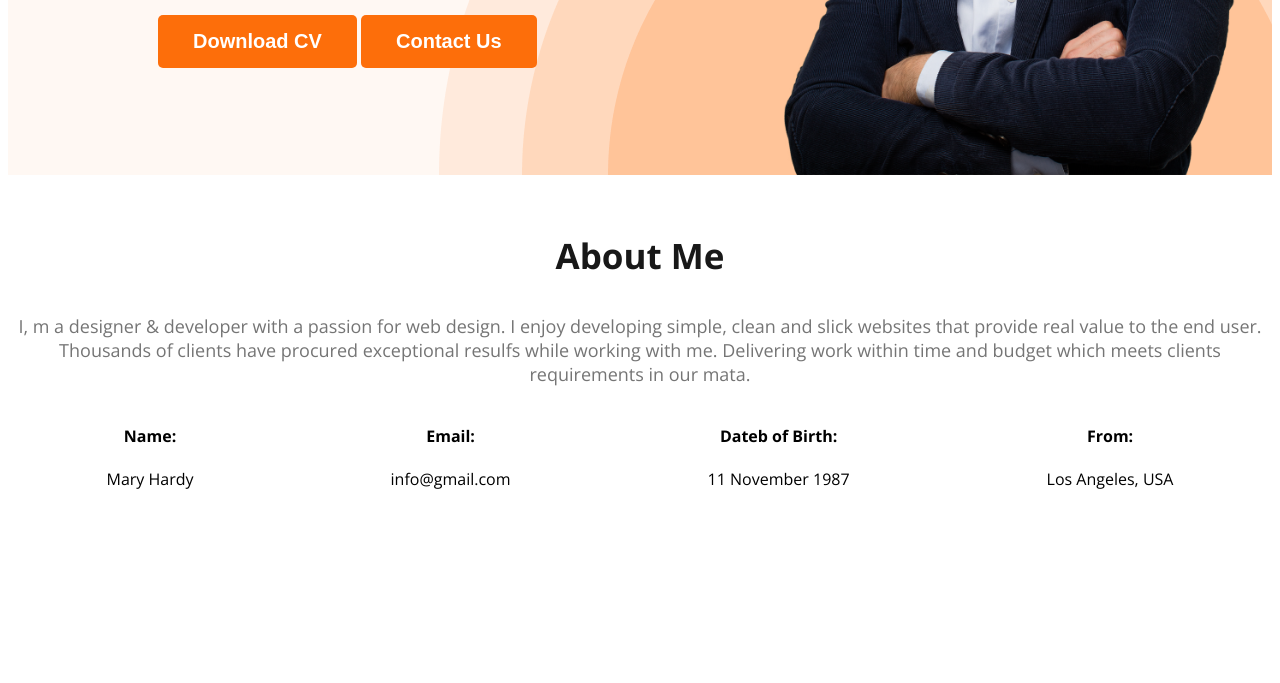
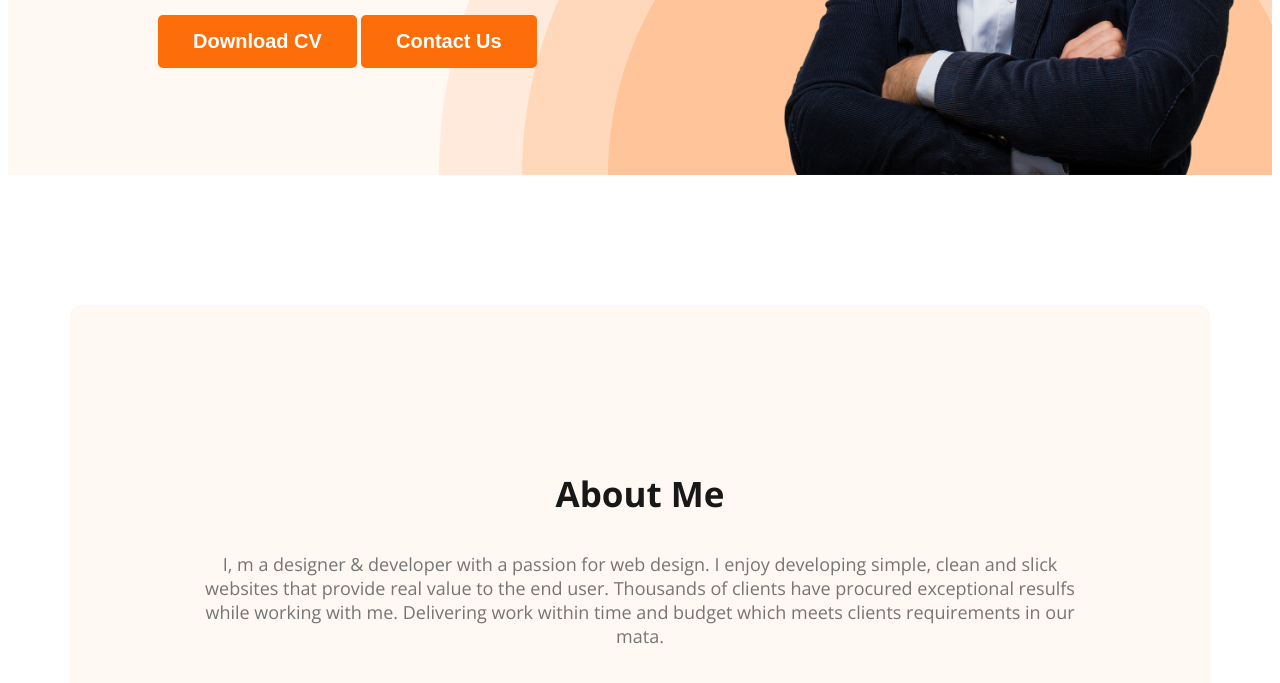
Before and after one commit to rabiul-alam95/webdeveloper-portfolio, a plain HTML site: page index.html in a window 1280 px wide. Shown: the part 593-1276 px from the top of the page. Before the commit the page ends 1129 px from the top, so only its background shows below. Drawn offline with nearby package versions, Linux system fonts and the light colour scheme.

```diff
--- a/index.html
+++ b/index.html
@@ -32,31 +32,10 @@
               </div>
        </header>
        <main>
-             <selection class="about">
+             <section class="about">
               <h3 class="section-title">About Me</h3>
               <p class="section-description">I, m a designer & developer with a passion for web design. I enjoy developing simple, clean and slick websites that provide real value to the end user. Thousands of clients have procured exceptional resulfs while working with me. Delivering work within time and budget which meets clients requirements in our mata.</p>
-
-              <div class="about-info-container">
-                     <div class="about-info">
-                            <h4 class="info-title">Name:</h4>
-                            <p class="info-description">Mary Hardy</p>
-                     </div>
-                     <div class="about-info">
-                            <h4 class="info-title">Email:</h4>
-                            <p class="info-description">info@gmail.com</p>
-                     </div>
-                     <div class="about-info">
-                            <h4 class="info-title">Dateb of Birth:</h4>
-                            <p class="info-description">11 November 1987</p>
-                     </div>
-                     <div class="about-info">
-                            <h4 class="info-title">From:</h4>
-                            <p class="info-description">Los Angeles, USA</p>
-                     </div>
-
-              </div>
-
-             </selection>
+             </section>
        </main>
        <footer></footer>
 </body>
--- a/styles/portfolio.css
+++ b/styles/portfolio.css
@@ -18,14 +18,14 @@ body {
           padding: 15px 35px;
 }
 
-.section-title {
+.section-title{
           color: #181818;
           text-align: center;
           font-size: 35px;
           font-weight: 700;
 }
 
-.section-description {
+.section-description{
           color: #757575;
           text-align: center;
           font-size: 18px;
@@ -102,13 +102,18 @@ nav a {
           /* margin-top: 20px; */
           /* margin-bottom: 30px; */
 }
+/*main section styles*/
+main{
+          max-width: 1140px;
+          margin: 0 auto;
+}
 
 /*about section style*/
-.about {
-          padding: 130;
+.about{
+          padding: 130px;
           border-radius: 10px;
           background: #FFF8F3;
-          margin: 130px;
+          margin: 130px 0px;
 }
 .about-info-container{
           display: flex;
@@ -117,9 +122,3 @@ nav a {
 .about-info{
           text-align: center;
 }
-
-/*main section styles*/
-main{
-          max-width: 11140px;
-          margin: 0 auto;
-}
```
